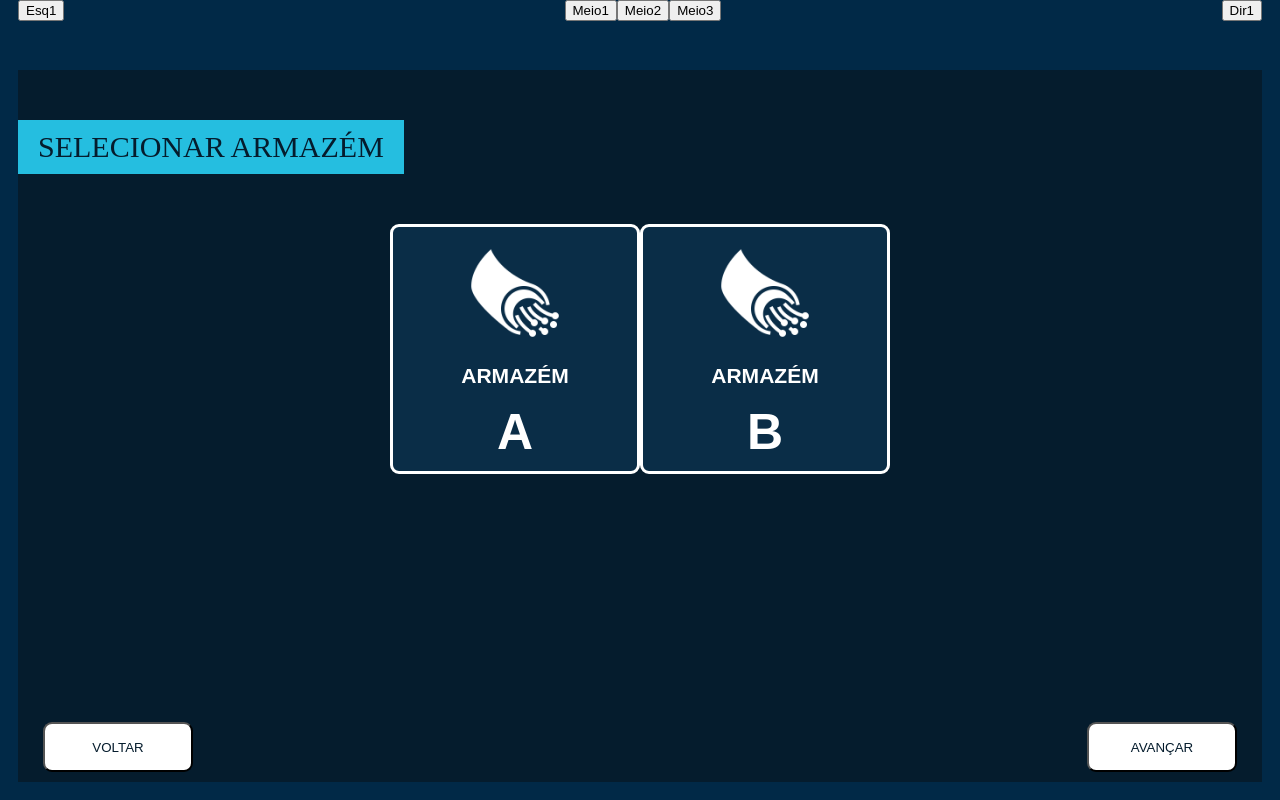
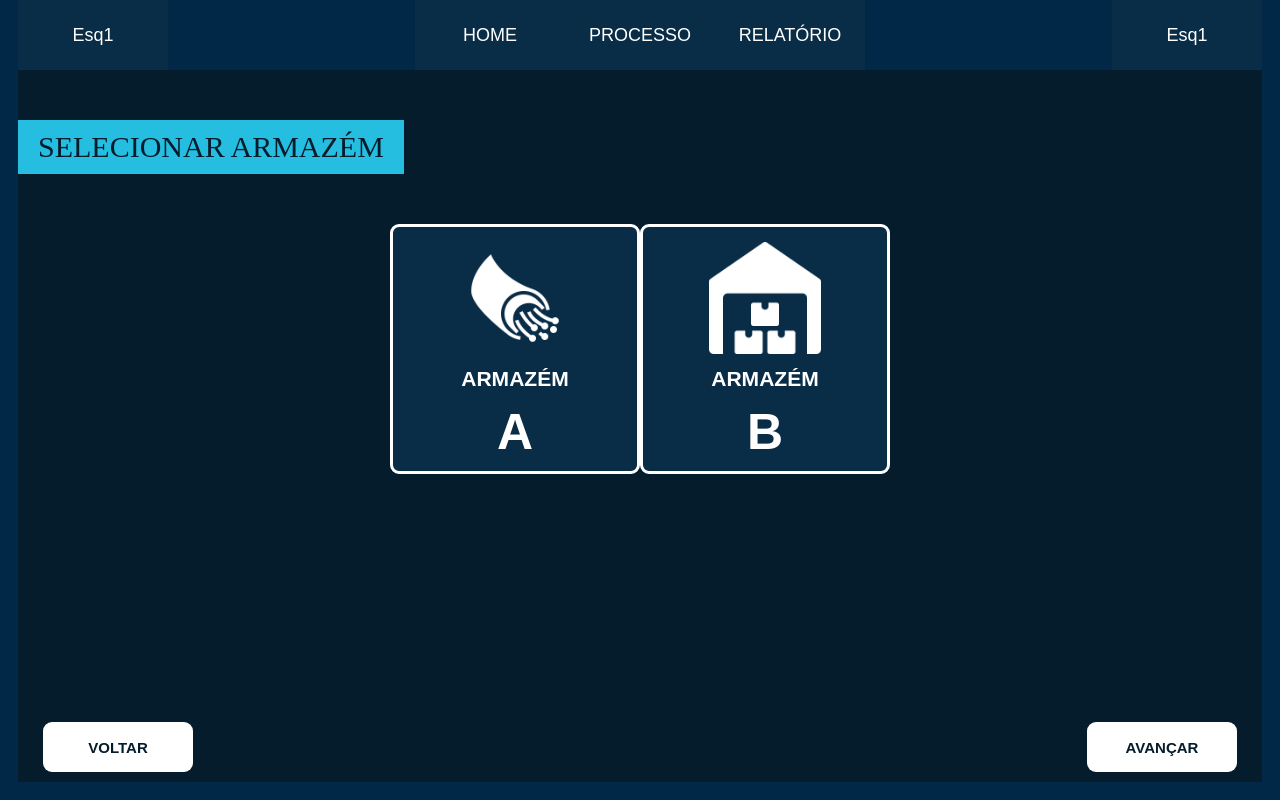
Before and after one commit to L-ucasMoura/JOB-3-Automacao, a React (Create React App) app in the folder front-end-react/: page / in a window 1280 px wide. Built offline with nearby package versions, Linux system fonts and the light colour scheme.

Commit message:
Trocar figura do Botão Principal

```diff
--- a/front-end-react/src/MainBtn.jsx
+++ b/front-end-react/src/MainBtn.jsx
@@ -1,7 +1,7 @@
-function MainBtn({text, info}) {
+function MainBtn({text, info, imgSrc}) {
     return (
         <button className="main-btn">
-            <img alt="img" className="btn-img" src="/wire-white.png"></img>
+            <img alt="img" className="btn-img" src={imgSrc}></img>
             <h3 className="btn-txt">{text}</h3>
             <h3 className="btn-main-info">{info}</h3>
         </button>
--- a/front-end-react/src/NavBar.jsx
+++ b/front-end-react/src/NavBar.jsx
@@ -1,20 +1,20 @@
-
+import NavBtn from "./NavBtn";
 
 function NavBar(){
     return(
         <nav className="navBar">
             <div className="nav-left">
-                <button>Esq1</button>
+                <NavBtn caption="Esq1"/>
             </div>
 
             <div className="nav-center">
-                <button>Meio1</button>
-                <button>Meio2</button>
-                <button>Meio3</button>
+                <NavBtn caption="HOME"/>
+                <NavBtn caption="PROCESSO"/>
+                <NavBtn caption="RELATÓRIO"/>
             </div>
 
             <div className="nav-right">
-                <button>Dir1</button>
+                <NavBtn caption="Esq1"/>
             </div>
         </nav>
     );
--- a/front-end-react/src/NavBtn.jsx
+++ b/front-end-react/src/NavBtn.jsx
@@ -1,6 +1,6 @@
-function NavBtn(){
+function NavBtn({caption}){
     return(
-
+        <button className="nav-btn">{caption}</button>
     );
 }
 export default NavBtn;
--- a/front-end-react/src/Tela.jsx
+++ b/front-end-react/src/Tela.jsx
@@ -13,8 +13,8 @@ function Tela(){
             </div>
 
             <div className="content">
-                <MainBtn text="ARMAZÉM" info="A"/>
-                <MainBtn text="ARMAZÉM" info="B"/>
+                <MainBtn text="ARMAZÉM" info="A" imgSrc="/wire-white.png"/>
+                <MainBtn text="ARMAZÉM" info="B" imgSrc="/boxes.png"/>
             </div>
 
             <div className="botton">
--- a/front-end-react/src/index.css
+++ b/front-end-react/src/index.css
@@ -23,12 +23,30 @@ body{
 }
 .navBar{
     display: flex;
+    flex-wrap: nowrap;
     justify-content: space-between;
     min-height: 70px;
     width: 100%;
     background-color: var(--border);
+    overflow-x: auto;
+}
+.nav-btn{
+    width: 150px;
+    min-height: 100%;
+    border: none;
+    background-color: var(--btn);
+    color: white;
+    font-size: 18px;
+    cursor: pointer;
+    box-shadow: none;
+}
+.nav-btn:hover{
+    background-color: var(--cyan);
+    color: var(--bg);
+    font-weight: bold;
 }
 .title{
+    font: Verdana, sans-serif;
     margin: 50px 0;
     font-size: 30px;
     padding: 10px 20px;
@@ -60,6 +78,7 @@ body{
     padding: 10px;
 }
 .btn-img{
+    margin-top: 5px;
     max-height: 50%;
 }
 .btn-txt{
@@ -81,12 +100,16 @@ body{
     cursor: pointer;
 }
 .act-btn{
+    font: "Doppio One", sans-serif;
+    font-size: 15px;
+    font-weight: bold;
     min-width: 150px;
     min-height: 100%;
+    border: none;
     border-radius: 9px;
     background-color: white;
     color: var(--bg);
     font-size: auto;
     cursor: pointer;
-    padding: 3px 4px;
+    padding: 2px 4px;
 }
```
Also changed, not shown: front-end-react/public/boxes.png (added).
